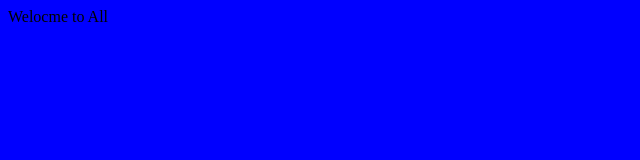
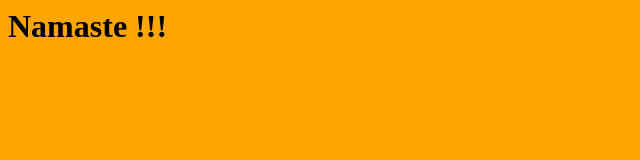
Before and after one commit to sourabhskc/devopsal3, a plain HTML site: page index.html in a window 1280 px wide. Shown: the whole page, without its empty margins (0-640 px from the left). Drawn offline with Linux system fonts and the light colour scheme.

Commit message:
Color chanage and Html updated

```diff
--- a/index.html
+++ b/index.html
@@ -1,3 +1,3 @@
-<body bgcolor='blue'>
-	Welocme to All
+<body bgcolor='orange'>
+	<h1>Namaste !!! </h1>
 	</body>
```
